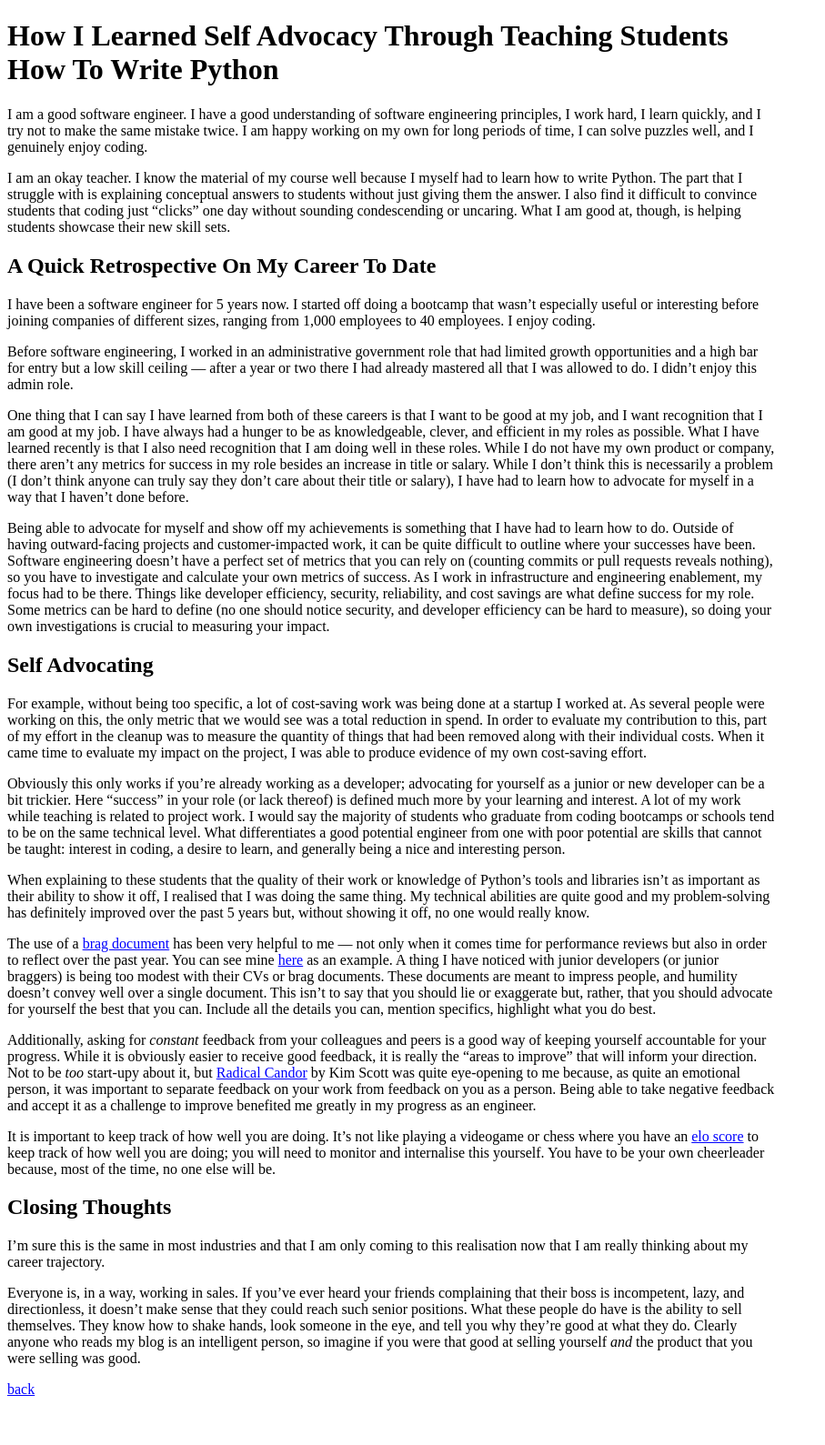
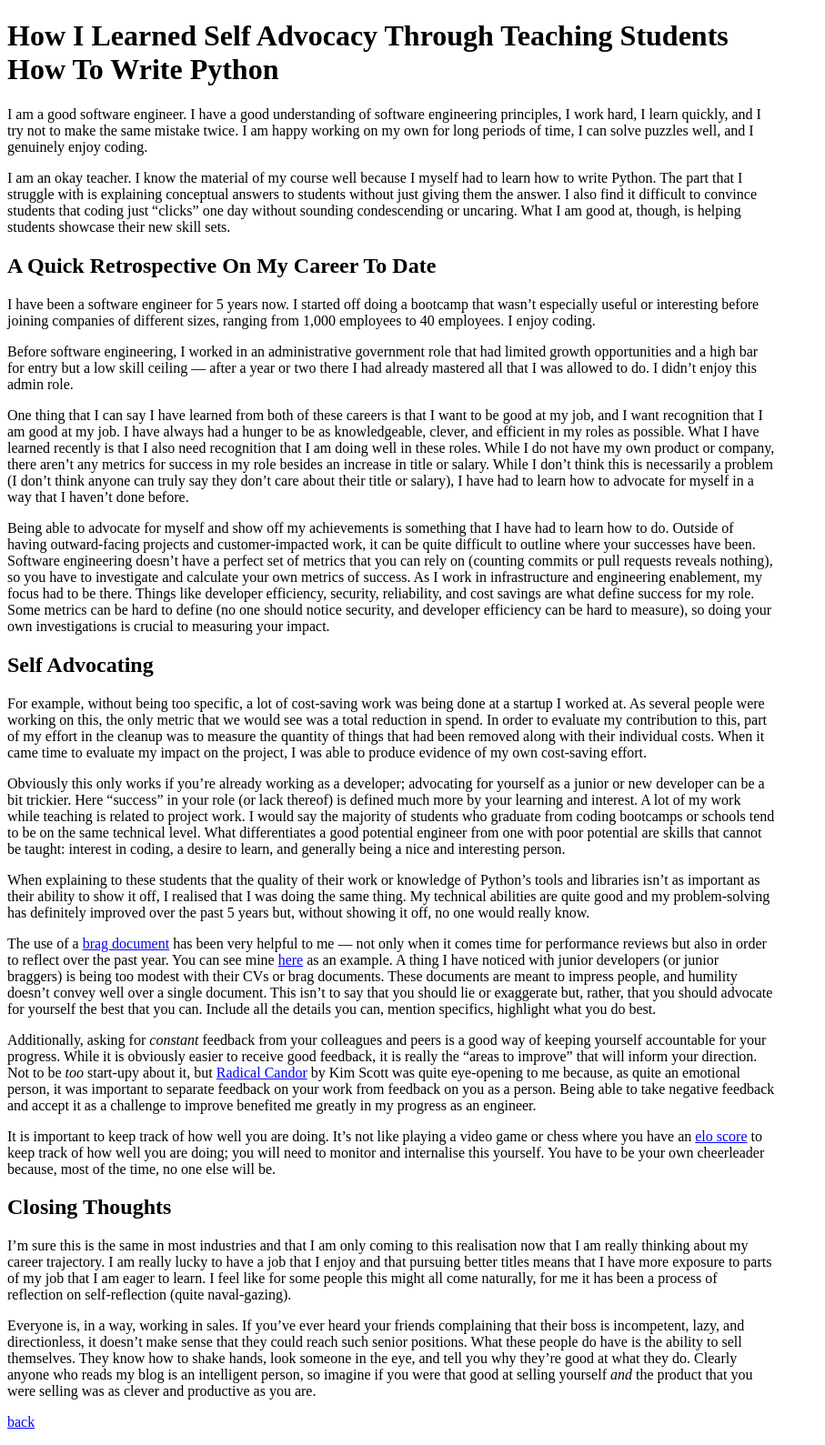
Before and after one commit to jsphwllng/jsphwllng.github.io, a Jekyll site: the page built from _blog/retro.md, in a window 1280 px wide. Shown: the whole page at 91% size, without its empty margins (0-907 px from the left). Built offline with Jekyll 4.4.1, drawn with Linux system fonts in a browser that asks for light colours; before the commit the page ends 1553 px from its top, so only the background shows below that.

Commit message:
one more

```diff
--- a/_blog/retro.md
+++ b/_blog/retro.md
@@ -30,10 +30,10 @@ The use of a [brag document](https://jvns.ca/blog/brag-documents/) has been very
 
 Additionally, asking for _constant_ feedback from your colleagues and peers is a good way of keeping yourself accountable for your progress. While it is obviously easier to receive good feedback, it is really the "areas to improve" that will inform your direction. Not to be _too_ start-upy about it, but [Radical Candor](https://en.wikipedia.org/wiki/Radical_Candor) by Kim Scott was quite eye-opening to me because, as quite an emotional person, it was important to separate feedback on your work from feedback on you as a person. Being able to take negative feedback and accept it as a challenge to improve benefited me greatly in my progress as an engineer.
 
-It is important to keep track of how well you are doing. It's not like playing a videogame or chess where you have an [elo score](https://lichess.org/@/xiaoyadan/perf/bullet) to keep track of how well you are doing; you will need to monitor and internalise this yourself. You have to be your own cheerleader because, most of the time, no one else will be.
+It is important to keep track of how well you are doing. It's not like playing a video game or chess where you have an [elo score](https://lichess.org/@/xiaoyadan/perf/bullet) to keep track of how well you are doing; you will need to monitor and internalise this yourself. You have to be your own cheerleader because, most of the time, no one else will be.
 
 ## Closing thoughts
 
-I'm sure this is the same in most industries and that I am only coming to this realisation now that I am really thinking about my career trajectory.
+I'm sure this is the same in most industries and that I am only coming to this realisation now that I am really thinking about my career trajectory. I am really lucky to have a job that I enjoy and that pursuing better titles means that I have more exposure to parts of my job that I am eager to learn. I feel like for some people this might all come naturally, for me it has been a process of reflection on self-reflection (quite naval-gazing).
 
-Everyone is, in a way, working in sales. If you've ever heard your friends complaining that their boss is incompetent, lazy, and directionless, it doesn't make sense that they could reach such senior positions. What these people do have is the ability to sell themselves. They know how to shake hands, look someone in the eye, and tell you why they're good at what they do. Clearly anyone who reads my blog is an intelligent person, so imagine if you were that good at selling yourself _and_ the product that you were selling was good.
+Everyone is, in a way, working in sales. If you've ever heard your friends complaining that their boss is incompetent, lazy, and directionless, it doesn't make sense that they could reach such senior positions. What these people do have is the ability to sell themselves. They know how to shake hands, look someone in the eye, and tell you why they're good at what they do. Clearly anyone who reads my blog is an intelligent person, so imagine if you were that good at selling yourself _and_ the product that you were selling was as clever and productive as you are.
```
